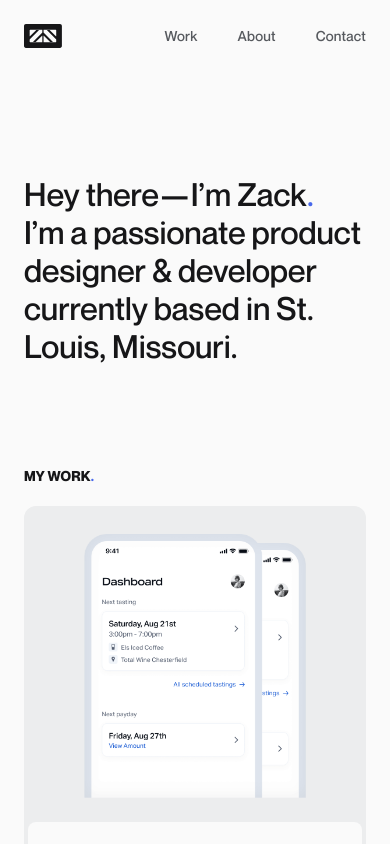
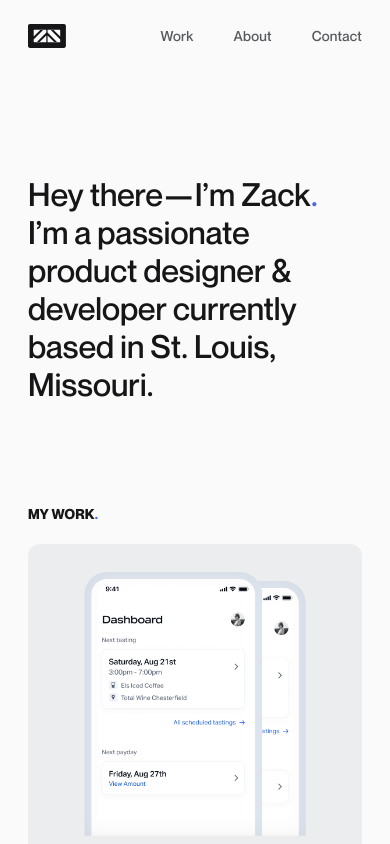
Before and after one commit to ztschwartz/next-portfolio, a Next.js app: page / in a window 390 px wide. Shown: the top 844 px of the page. Built offline with nearby package versions, Linux system fonts and the light colour scheme.

Commit message:
container changed to mobile 28px

```diff
--- a/styles/globals.css
+++ b/styles/globals.css
@@ -383,7 +383,7 @@ body {
 
 @media (max-width: 640px){
   .container{
-      padding: 0 1.5rem;
+      padding: 0 1.75rem;
   }
 }
 
```
